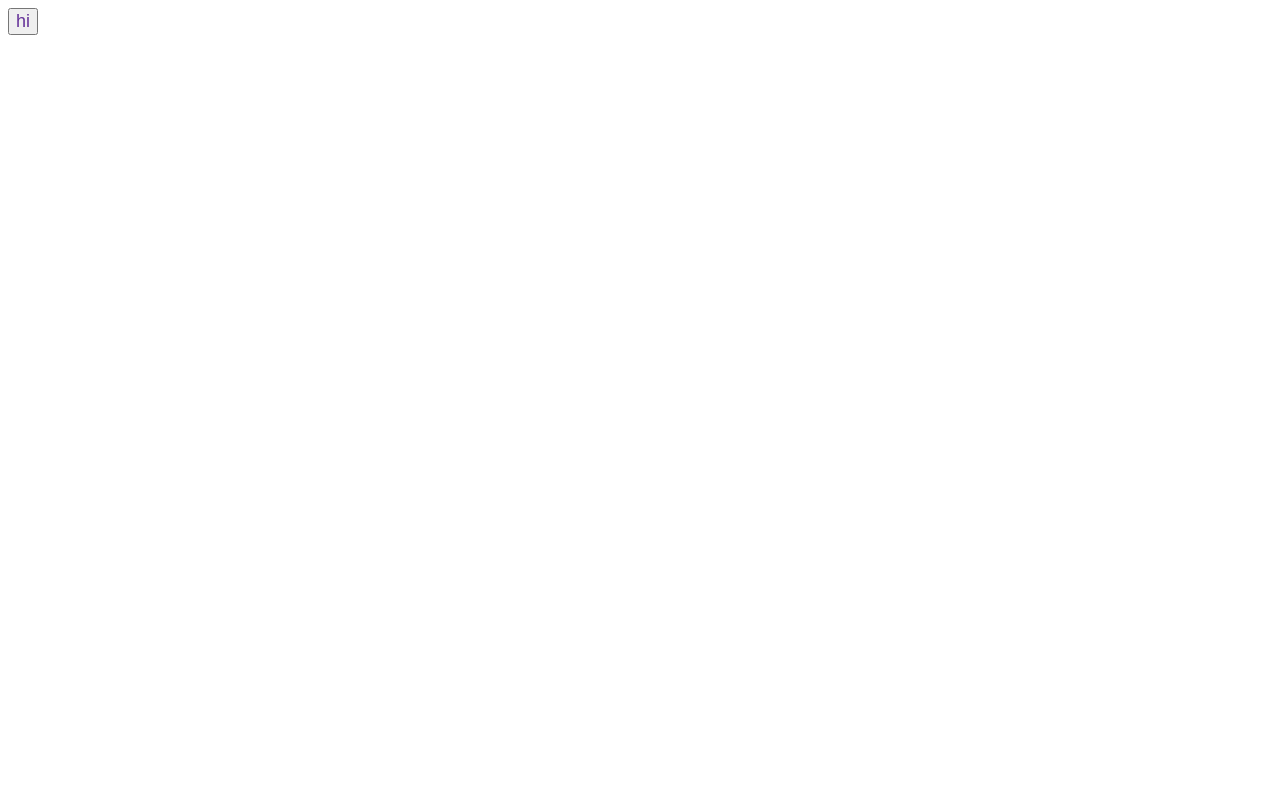
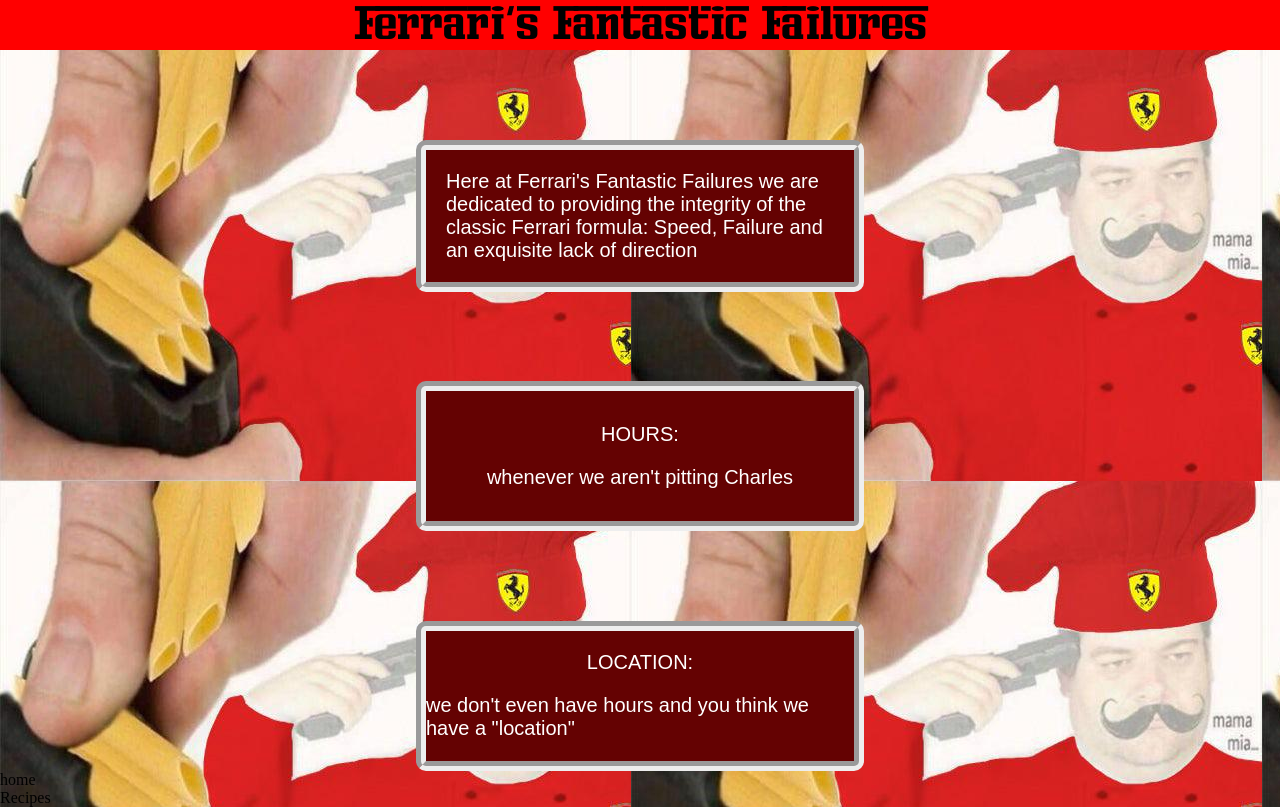
Before and after one commit to NickHgstl/Restaurant-page, a website with bundled scripts: page dist/index.html in a window 1280 px wide. Built offline with nearby package versions, Linux system fonts and the light colour scheme.

Commit message:
Created homepage

```diff
--- a/src/index.js
+++ b/src/index.js
@@ -2,6 +2,83 @@
 
 console.log('hi');
 let div = document.querySelector('#content');
-let button = document.createElement("button");
-div.append(button);
-button.innerHTML = "hi";
+
+
+function header() {
+    let header = document.createElement("div");
+    div.append(header);
+    header.textContent = "Ferrari's Fantastic Failures";
+    header.id = "header";
+}
+
+function navBar() {
+    let navBar = document.createElement("div");
+    div.append(navBar);
+    navBar.id = "navBar";
+
+    let home = document.createElement("div");
+    navBar.append(home);
+    home.id = "home";
+    home.textContent= "home";
+
+    let recipes = document.createElement("div");
+    navBar.append(recipes);
+    recipes.id = "recipes";
+    recipes.textContent = "Recipes";
+}
+
+function bio () {
+    let bioContainer = document.createElement("div");
+    bioContainer.id = "bio_container";
+    div.append(bioContainer);
+
+    let bio = document.createElement("div");
+    bioContainer.append(bio);
+    bio.id = "bio";
+    bio.textContent = "Here at Ferrari's Fantastic Failures we are dedicated to providing the \
+     integrity of the classic Ferrari formula: Speed, Failure and an exquisite lack of direction";
+}
+function hours() {
+    let hoursContainer = document.createElement("div");
+    hoursContainer.id = "hours_container";
+    div.append(hoursContainer);
+
+
+    let hours = document.createElement("div");
+    hours.id = "hours";
+    hoursContainer.append(hours)
+    hours.textContent= "whenever we aren't pitting Charles  ";
+
+    let hoursHeader = document.createElement("div");
+    hoursHeader.id = "hours_header"
+    hours.append(hoursHeader);
+    hoursHeader.textContent = "HOURS:"
+}
+
+function location() {
+    let locationContainer = document.createElement("div");
+    locationContainer.id = "hours_container";
+    div.append(locationContainer);
+
+    let location = document.createElement("div");
+    location.id = "location";
+    locationContainer.append(location);
+    location.textContent= "we don't even have hours and you think we have a \"location\"";
+
+    let locationHeader = document.createElement("div");
+    locationHeader.id = "hours_header"
+    location.append(locationHeader);
+    locationHeader.textContent = "LOCATION:"
+}
+
+
+
+
+
+
+
+header();
+bio();
+hours();
+location();
+navBar();
--- a/src/style.css
+++ b/src/style.css
@@ -1,4 +1,106 @@
+*{
+    margin:0;
+    padding:0;
+    box-sizing: border-box;
+}
+
+@font-face {
+    font-family: FerroRosso;
+    src: url(./fonts/FerroRosso.ttf);
+}
+
+
+
+body {
+    background-color: red;
+    background-image: url(background.jpg);
+}
+
 button {
     color: rebeccapurple;
     font-size: large;
 }
+
+#header {
+    background-color: red;
+    font-size: 50px;
+    margin-top: 0;
+    display: flex;
+    justify-content: center;
+    font-family: FerroRosso;
+}
+
+#bio_container {
+    display: flex;
+    justify-content: center;
+    align-items: center;
+    margin-top: 7%;
+
+}
+
+
+#bio {
+
+
+    border:groove 10px;
+    border-radius: 10px;
+    width: 35%;
+    font-size: 20px;
+    font-family: fantasy;
+    background-color: rgb(100, 2, 2);
+    color: white;
+    display: flex;
+    flex-direction: row;
+    align-items: center;
+    padding: 20px;
+}
+
+#hours_container {
+    display: flex;
+    justify-content: center;
+    align-items: center;
+    margin-top: 7%;
+}
+
+#hours {
+    justify-content: center;
+    border:groove 10px;
+    border-radius: 10px;
+    width: 35%;
+    font-size: 20px;
+    font-family: fantasy;
+    background-color: rgb(100, 2, 2);
+    color: white;
+    height: 150px;
+    display: flex;
+    flex-direction: column-reverse;
+    gap: 20px;
+    align-items: center;
+
+
+}
+
+#location_container {
+    display: flex;
+    justify-content: center;
+    align-items: center;
+    margin-top: 7%;
+}
+
+#location {
+    justify-content: center;
+    border:groove 10px;
+    border-radius: 10px;
+    width: 35%;
+    font-size: 20px;
+    font-family: fantasy;
+    background-color: rgb(100, 2, 2);
+    color: white;
+    height: 150px;
+    display: flex;
+    flex-direction: column-reverse;
+    gap: 20px;
+    align-items: center;
+
+
+}
```
Also changed, not shown: dist/c4c00d12c065c4410595.ttf (added), dist/f1c524ba2ae6c804cc7f.jpg (added), dist/main.js, src/background.jpg (added), src/fonts/FerroRosso.ttf (added).
